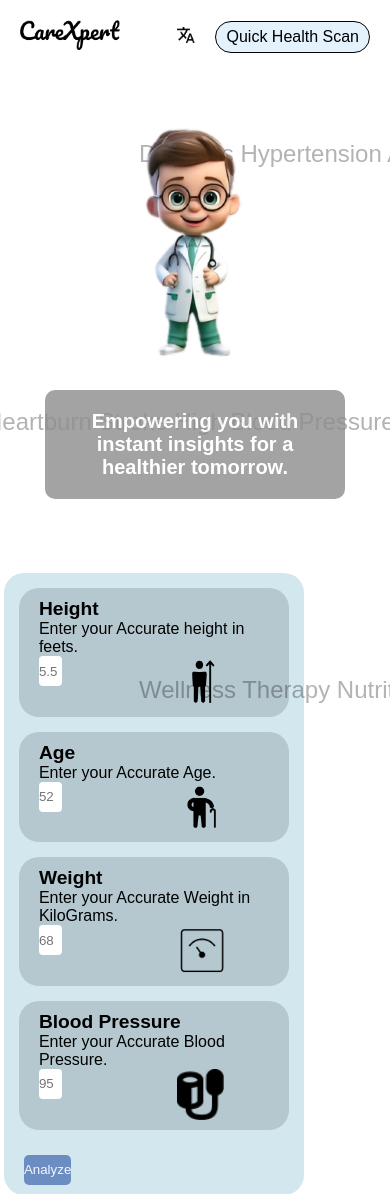
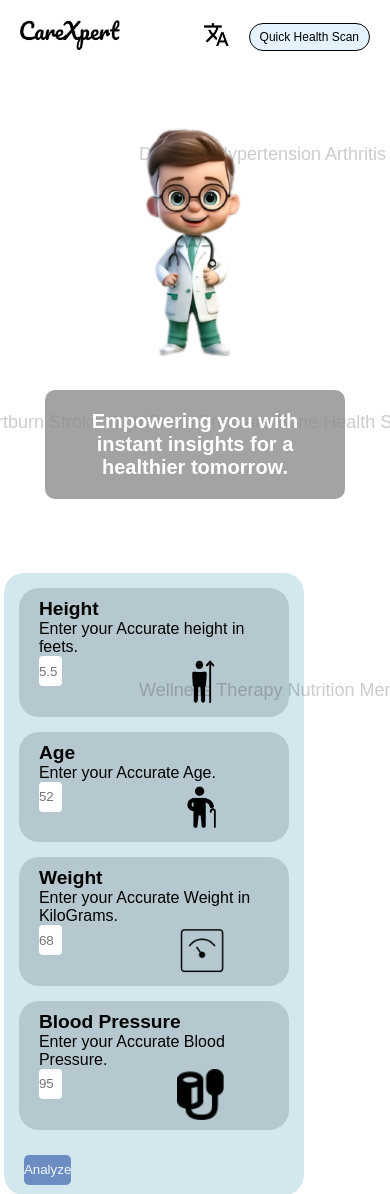
Before and after one commit to Sakib-Dalal/General_Disease_Diagnosis_Model, a Flask app: page / in a window 390 px wide. Shown: the top 1194 px of the page. Run offline with Flask 3, Linux system fonts and the light colour scheme.

Commit message:
Updated style.css

```diff
--- a/static/style.css
+++ b/static/style.css
@@ -28,13 +28,13 @@ nav {
 }
 
 nav a, .quick-scan-button {
-    font-size: 16px;
+    font-size: 20px;
     color: #000;
     text-decoration: none;
 }
 
 .translate-icon img {
-    width: 18px;
+    width: 25px;
 }
 
 .quick-scan-button {
@@ -69,7 +69,7 @@ main {
     display: flex;
     flex-direction: column;
     justify-content: space-around;
-    opacity: 0.3;
+    opacity: 0.2;
     font-size: 24px;
     color: #000;
     overflow: hidden;
@@ -99,7 +99,6 @@ main {
 .doctor-container {
     position: relative;
     z-index: 1;
-    margin-right: 20px;
 }
 
 .doctor-image {
@@ -113,6 +112,7 @@ main {
     padding: 30px;
     border-radius: 10px;
     z-index: 1;
+    width: 35%;
 }
 
 .quote-box h1 {
@@ -130,6 +130,10 @@ main {
         margin-top: 20px;
     }
 
+    .translate-icon img {
+        margin-left: 24px;
+    }
+
     .doctor-container {
         margin-right: 0;
         margin-bottom: 20px;
@@ -144,6 +148,7 @@ main {
         text-align: center;
         padding: 20px;
         margin-bottom: 20px;
+        width: 100%;
     }
 
     .quote-box h1 {
@@ -152,9 +157,13 @@ main {
 
     .quick-scan-button {
         display: block;
-        margin: 0 auto;
         padding: 6px 10px;
-        font-size: 16px;
+        font-size: 12px;
+    }
+
+    .background-text {
+        font-size: 18px;
+        opacity: 0.2;
     }
 }
 
```
